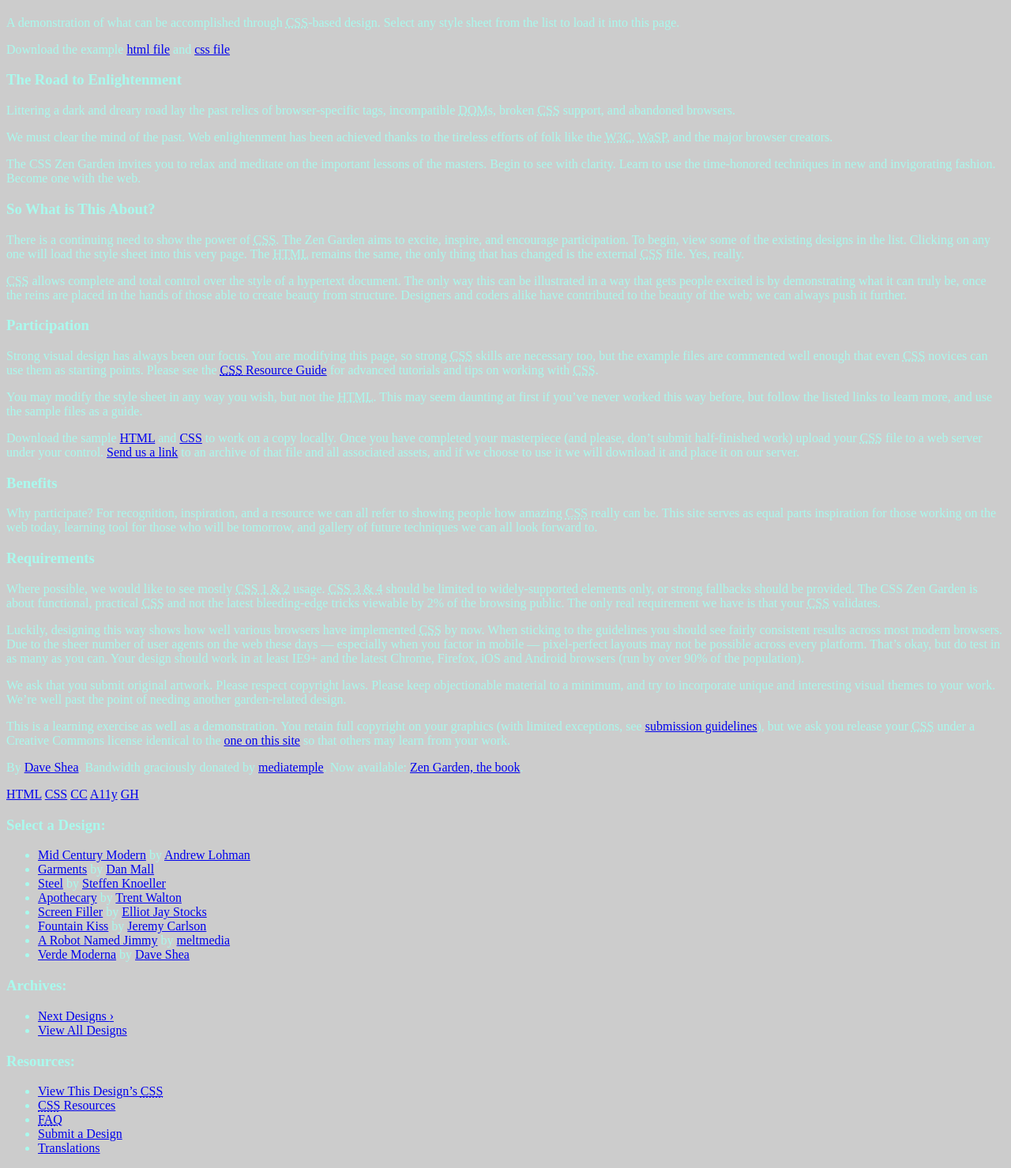
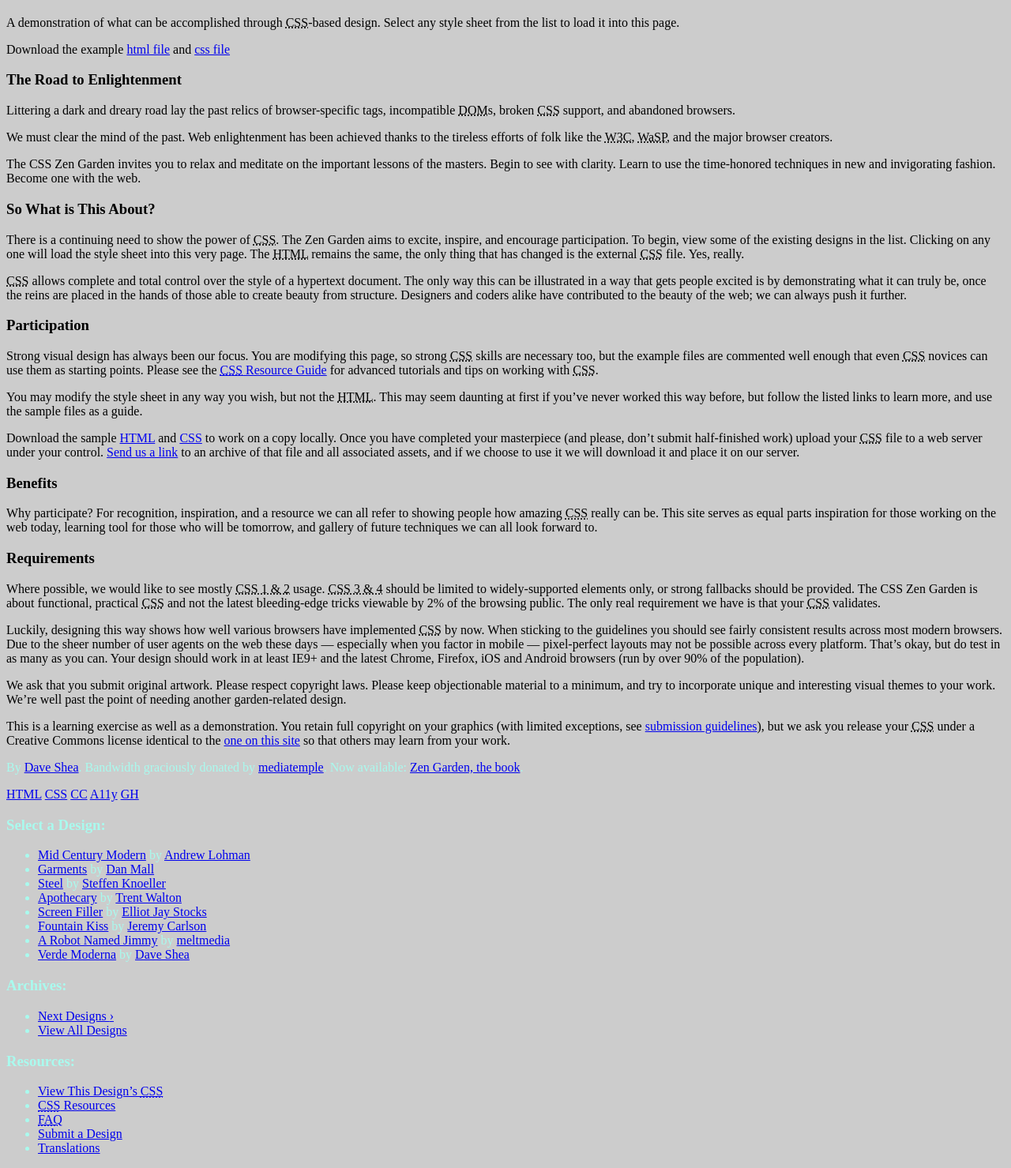
Before and after one commit to pondit/FTFL01-ITS-Laravel, a PHP site: page / in a window 1280 px wide. Shown: the part 94-1573 px from the top of the page at 79% size. Run offline with PHP 8.4, Linux system fonts and the light colour scheme.

Commit message:
select all div elements has role attribute with value article and change font color to black

```diff
--- a/ITS_2014000119_Zahidul_Hasan/Practices/CSS3 Practices/Zengarden Design Practice/css/selector_example.css
+++ b/ITS_2014000119_Zahidul_Hasan/Practices/CSS3 Practices/Zengarden Design Practice/css/selector_example.css
@@ -9,9 +9,18 @@
 	background-color: #CCCCCC;
 }
 
-/* I need all the div elements that have 'role' attribute to color in pink */
+/* I need to select all the div elements that have 'role' attribute to color change */
 
 div [role]{
 
 	color: #A9FAEE;
 }
+
+/* I need to select all the div elements that have 'role' attribute has a value 'article' and to make font color in black */
+
+div [role='article']
+
+{
+
+	color: black;
+}
```
